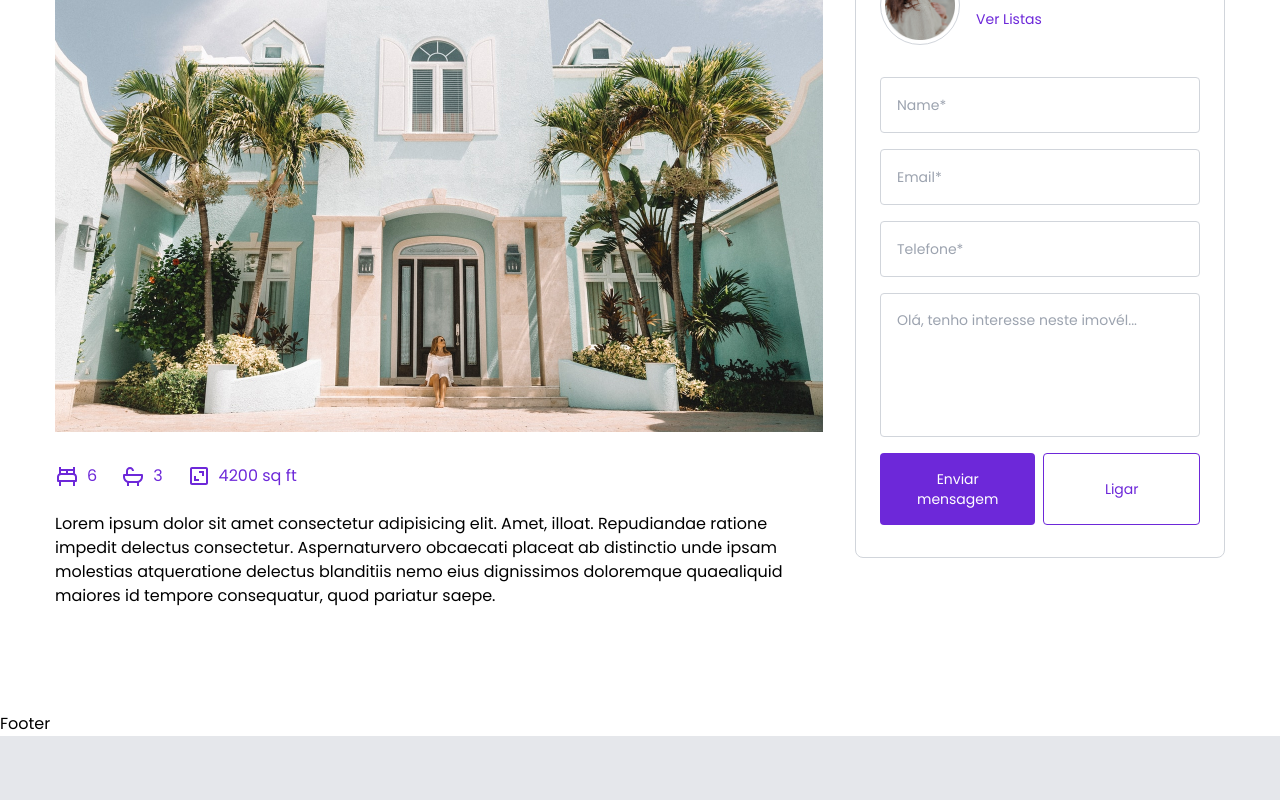
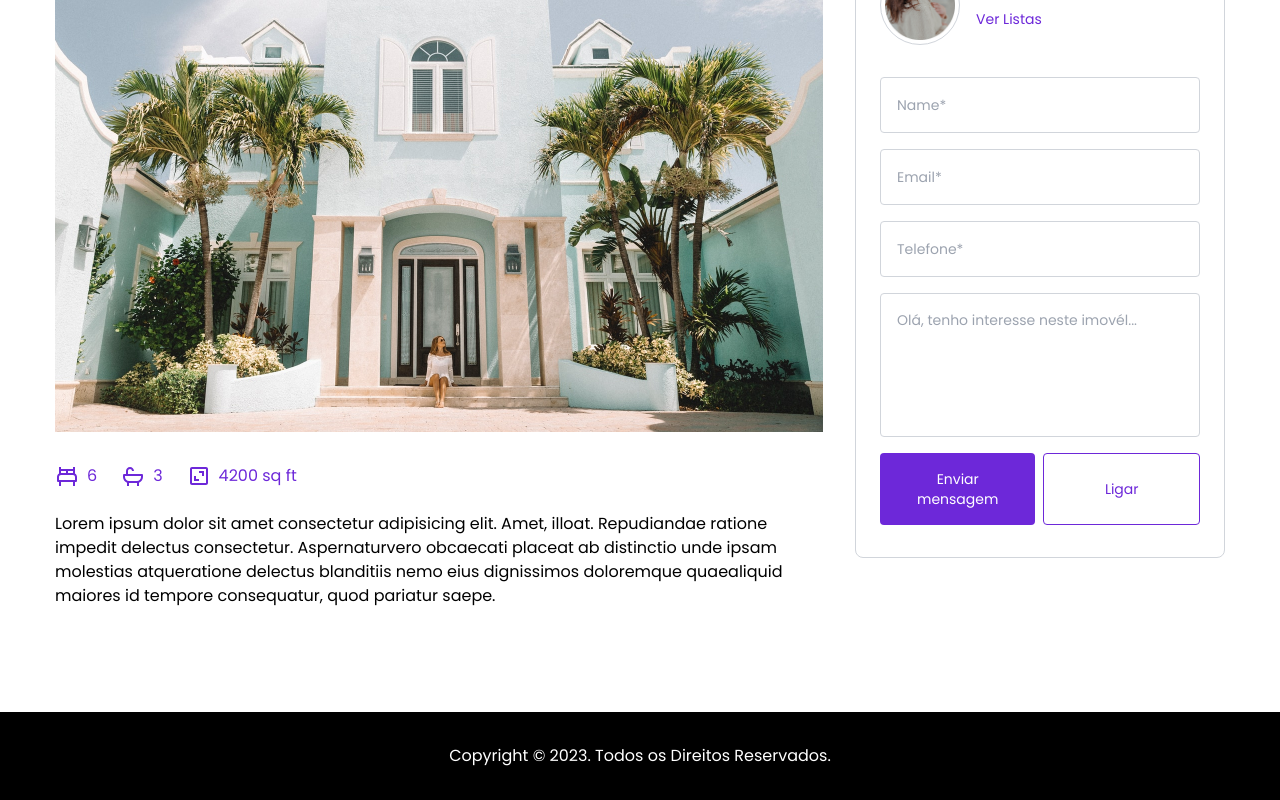
Before and after one commit to WerbethAraujo/website-houses-next, a React (Vite) app: page /property/1 in a window 1280 px wide. Shown: the part 289-1089 px from the top of the page. Before the commit the page ends 1025 px from the top, so only its background shows below. Built offline with nearby package versions, Linux system fonts and the light colour scheme.

Commit message:
feat: create footer

```diff
--- a/src/components/Footer.jsx
+++ b/src/components/Footer.jsx
@@ -1,7 +1,13 @@
 import React from 'react';
 
 const Footer = () => {
-  return <div>Footer</div>;
+  return (
+    <footer className='bg-black py-8 text-center text-white'>
+      <div className='container mx-auto'>
+        Copyright &copy; 2023. Todos os Direitos Reservados.
+      </div>
+    </footer>
+  );
 };
 
 export default Footer;
```
